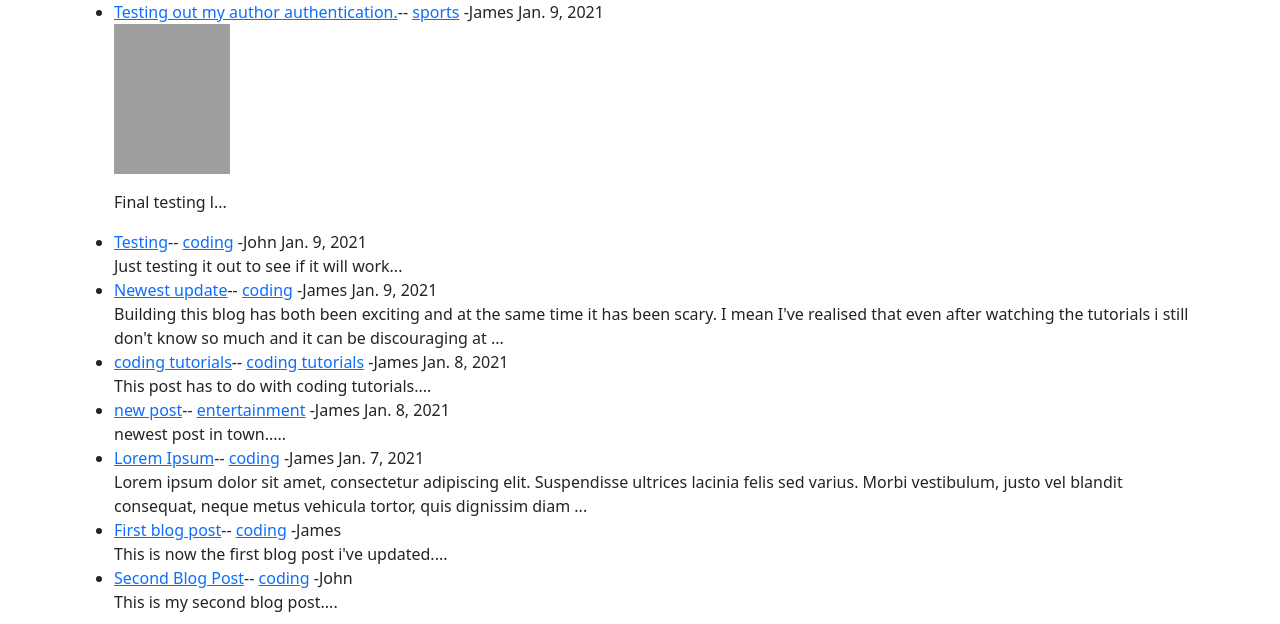
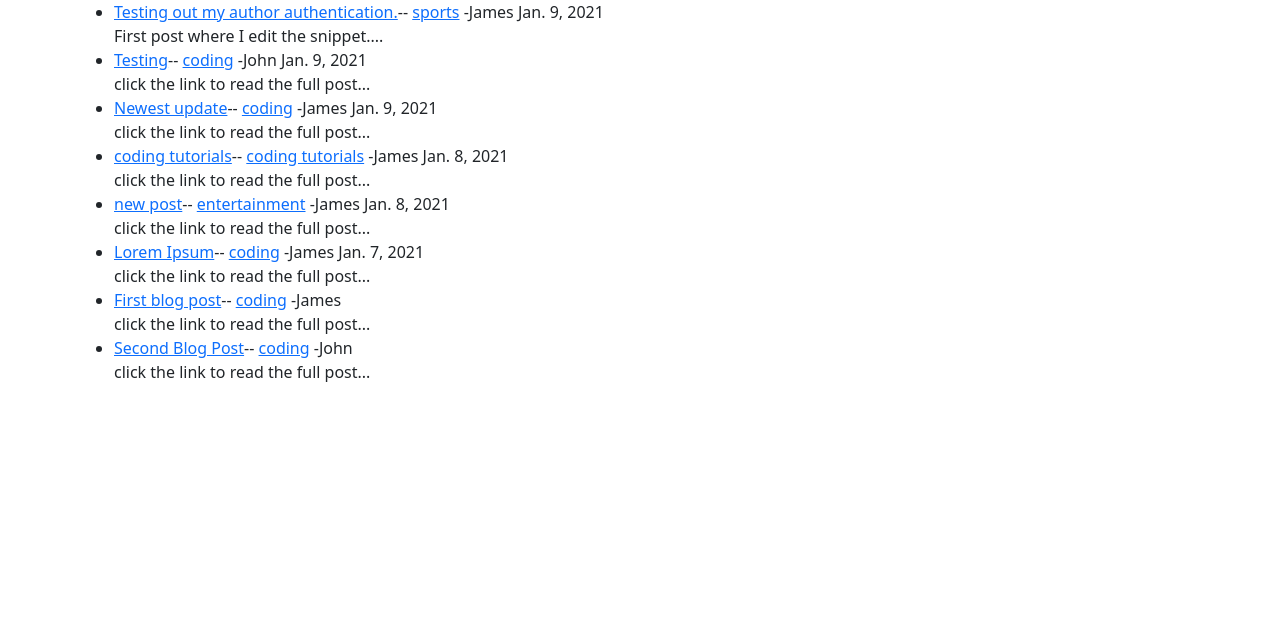
Before and after one commit to toba-madamori/Ablog-Project2, a Django app: page / in a window 1280 px wide. Shown: the part 56-680 px from the top of the page. Run offline with Django 3.2, Linux system fonts and the light colour scheme; data comes from the database, SQL or seed files in the repository; both versions use the stored data as it was after the commit; some libraries are stand-ins or nearby versions; grey boxes are pictures that could not be loaded.

Commit message:
extended regform, added Richtexteditor and snippet

```diff
--- a/ablog/ablog/settings.py
+++ b/ablog/ablog/settings.py
@@ -41,6 +41,7 @@ INSTALLED_APPS = [
     'django.contrib.staticfiles',
     'theblog',
     'members',
+    'ckeditor',
 ]
 
 MIDDLEWARE = [
--- a/ablog/members/views.py
+++ b/ablog/members/views.py
@@ -5,10 +5,11 @@ from django.views.generic import CreateView
 from django.contrib.auth.forms import UserCreationForm, AuthenticationForm
 from django.contrib.auth import login, logout, authenticate
 from django.contrib.auth.models import User
+from .forms import SignUpForm
 # Create your views here.
 
 
 class UserRegisterView(generic.CreateView):
-    form_class = UserCreationForm
+    form_class = SignUpForm
     template_name = 'registration/register.html'
     success_url = reverse_lazy('login')
--- a/ablog/theblog/forms.py
+++ b/ablog/theblog/forms.py
@@ -12,7 +12,7 @@ for item in categories:
 class AddPostForm(forms.ModelForm):
     class Meta:
         model = Post
-        fields = ['title', 'title_tag','category', 'body']
+        fields = ['title', 'title_tag','category', 'body', 'snippet']
 
         widgets = {
             'title': forms.TextInput(attrs={'class':'form-control'}),
@@ -20,18 +20,20 @@ class AddPostForm(forms.ModelForm):
             'category': forms.Select(choices= cat, attrs={'class':'form-control'}),
             #'author': forms.Select(attrs={'class':'form-control'}),
             'body': forms.Textarea(attrs={'class':'form-control'}),
+            'snippet': forms.TextInput(attrs={'class':'form-control'}),
 
         }
 
 class UpdatePostForm(forms.ModelForm):
     class Meta:
         model = Post
-        fields = ['title', 'title_tag', 'body']
+        fields = ['title', 'title_tag', 'body','snippet']
 
         widgets = {
             'title': forms.TextInput(attrs={'class':'form-control'}),
             'title_tag': forms.TextInput(attrs={'class':'form-control'}),
             #'author': forms.TextInput(attrs={'class':'form-control'}),
             'body': forms.Textarea(attrs={'class':'form-control'}),
+            'snippet': forms.TextInput(attrs={'class':'form-control'}),
 
         }
--- a/ablog/theblog/models.py
+++ b/ablog/theblog/models.py
@@ -1,17 +1,19 @@
 from django.db import models
 from django.contrib.auth.models import User
 from django.urls import reverse
+from ckeditor.fields import RichTextField
 
 # Create your models here.
 
 class Post(models.Model):
     title = models.CharField(max_length=255)
     author = models.ForeignKey(User, on_delete=models.CASCADE)
-    body = models.TextField()
+    body = RichTextField()
     title_tag = models.CharField(max_length=255, null=True, blank=True)
     date_time = models.DateTimeField(auto_now_add=True, null=True, blank=True)
     category = models.CharField(max_length=255, default= '')
     likes = models.ManyToManyField(User, related_name='blogpost_like')
+    snippet = models.CharField(max_length=255, default='click the link to read the full post...')
 
 
     def number_of_likes(self):
--- a/ablog/theblog/templates/add_post.html
+++ b/ablog/theblog/templates/add_post.html
@@ -7,6 +7,7 @@
 
  <form method="POST">
     {% csrf_token %}
+    {{ form.media }}
     {{ form.as_p }}
     <button type="submit" class="btn btn-secondary">Add Post</button>
  </form>
--- a/ablog/theblog/templates/article-detail.html
+++ b/ablog/theblog/templates/article-detail.html
@@ -12,7 +12,7 @@
     <a href="{% url 'update_post' post.pk %}">Edit</a>--<a href="{% url 'delete_post' post.pk %}">Delete</a>
     {% endif %}
     {% endif %}
-    <div>>{{ post.body }}</div>
+    <div>>{{ post.body|safe }}</div>
 </ul>
 {% if user.is_authenticated %}
     <form action="{% url 'blogpost_like' object.id %}" method="POST">
--- a/ablog/theblog/templates/home.html
+++ b/ablog/theblog/templates/home.html
@@ -10,7 +10,7 @@
         <li><a href="{% url 'article-detail' post.pk %}">{{ post.title }}</a>--
             <a href="{% url 'category_body' post.category|slugify %}">{{post.category}}</a>
             -{{ post.author }}  {{post.date_time.date}}</li>
-            {{ post.body|slice:'200'|safe }}...
+            {{ post.snippet|safe }}
      {% endfor %}
  </ul>
 
--- a/ablog/theblog/templates/update_post.html
+++ b/ablog/theblog/templates/update_post.html
@@ -7,6 +7,7 @@
 <h1>Edit....</h1>
  <form method="POST">
     {% csrf_token %}
+    {{ form.media|safe }}
     {{ form.as_p }}
     <button type="submit" class="btn btn-secondary">Update Post</button>
  </form>
```
Also changed, not shown: ablog/members/forms.py (+19 -0 lines), ablog/db.sqlite3, ablog/theblog/migrations/0010_auto_20210110_1936.py (added), ablog/theblog/migrations/0011_post_snippet.py (added).
